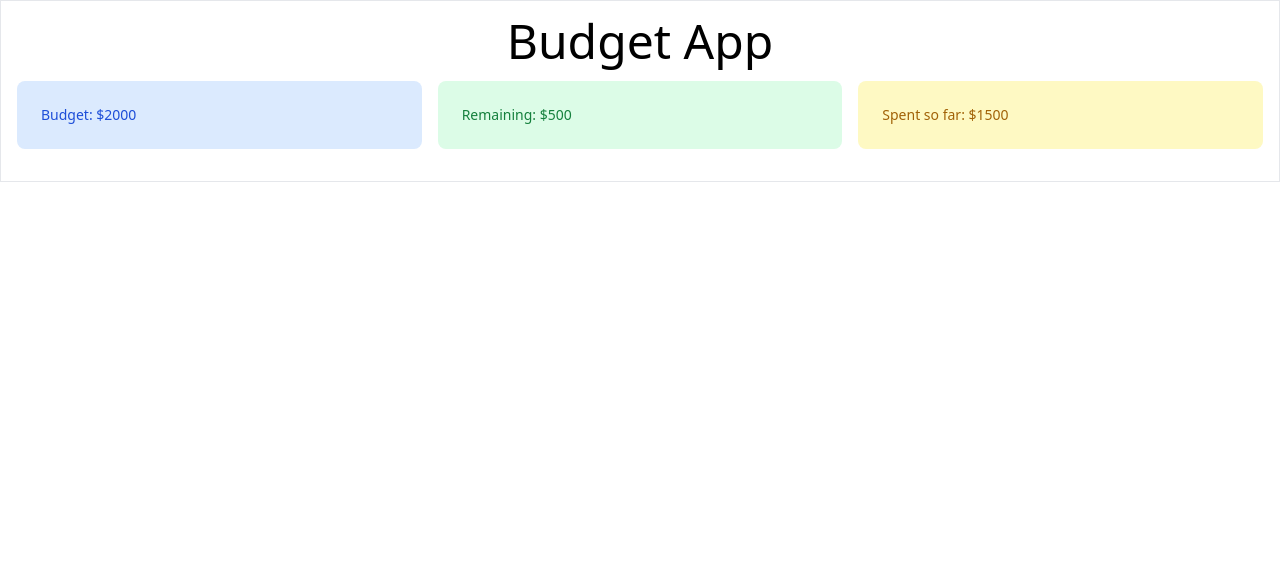
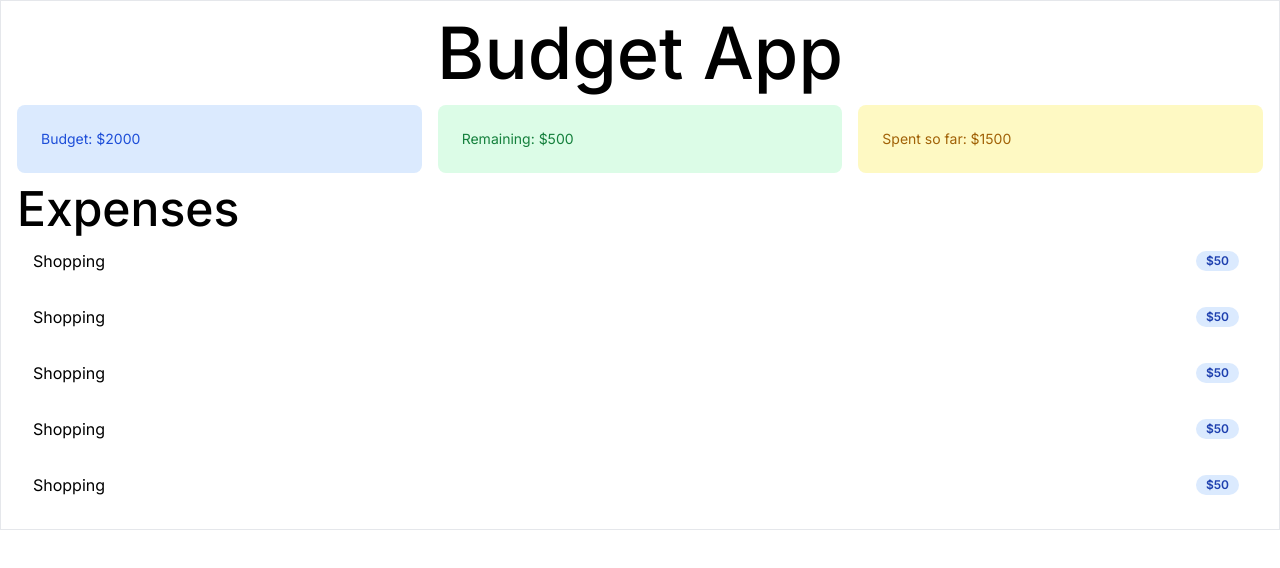
Before and after one commit to mateuszbialowas/BudgetApp-React, a React (Create React App) app: page / in a window 1280 px wide. Shown: the top 568 px of the page. Built offline with nearby package versions, Linux system fonts and the light colour scheme.

Commit message:
add ExpenseItem and ExpeseList

```diff
--- a/src/App.js
+++ b/src/App.js
@@ -3,16 +3,18 @@ import "./App.css";
 import Budget from "./components/Budget";
 import Remaining from "./components/Remaining";
 import ExpenseTotal from "./components/ExpenseTotal";
+import ExpenseList from "./components/ExpenseList";
 
 function App() {
   return (
     <div className="border container mx-auto p-4">
-      <h1 className="text-5xl text-center">Budget App</h1>
+      <h1 className="font-medium text-5xl md:text-7xl text-center">Budget App</h1>
       <div className="mt-4 grid grid-cols-1 lg:grid-cols-3 gap-4">
         <Budget />
         <Remaining />
         <ExpenseTotal />
       </div>
+      <ExpenseList/>
     </div>
   );
 }
--- a/src/components/Budget.jsx
+++ b/src/components/Budget.jsx
@@ -3,7 +3,7 @@ import React from "react";
 export default function Budget() {
   return (
     <div
-      className="bg-blue-100 rounded-lg p-6 mb-4 text-sm text-blue-700 dark:bg-blue-200 dark:text-blue-800"
+      className="bg-blue-100 rounded-lg p-6 text-sm text-blue-700 dark:bg-blue-200 dark:text-blue-800"
       role="alert"
     >Budget: $2000
     </div>
--- /dev/null
+++ b/src/components/ExpenseItem.jsx
@@ -0,0 +1,11 @@
+import React from "react";
+
+export default function ExpenseItem(props) {
+  const { id, name, cost } = props;
+  return (
+    <li className=" p-4 flex">
+      {name}
+      <span className="ml-auto bg-blue-100 text-blue-800 text-xs font-semibold mr-2 px-2.5 py-0.5 rounded-xl flex m-auto">{`$${cost}`}</span>
+    </li>
+  );
+}
--- /dev/null
+++ b/src/components/ExpenseList.jsx
@@ -0,0 +1,27 @@
+import React from "react";
+import ExpenseItem from "./ExpenseItem";
+
+export default function ExpenseList() {
+  const expenses = [
+    { id: 123123, name: "Shopping", cost: 50 },
+    { id: 1231234, name: "Shopping", cost: 50 },
+    { id: 1231235, name: "Shopping", cost: 50 },
+    { id: 1231236, name: "Shopping", cost: 50 },
+    { id: 1231237, name: "Shopping", cost: 50 },
+  ];
+  return (
+    <div>
+      <h2 className="mt-3 font-medium text-4xl md:text-5xl">Expenses</h2>
+      <ul>
+        {expenses.map((expense) => (
+          <ExpenseItem
+            key={expense.id}
+            id={expense.id}
+            name={expense.name}
+            cost={expense.cost}
+          ></ExpenseItem>
+        ))}
+      </ul>
+    </div>
+  );
+}
--- a/src/components/ExpenseTotal.jsx
+++ b/src/components/ExpenseTotal.jsx
@@ -3,7 +3,7 @@ import React from "react";
 export default function ExpenseTotal() {
   return (
     <div
-      className="bg-yellow-100 rounded-lg p-6 mb-4 text-sm text-yellow-700 dark:bg-yellow-200 dark:text-yellow-800"
+      className="bg-yellow-100 rounded-lg p-6 text-sm text-yellow-700 dark:bg-yellow-200 dark:text-yellow-800"
       role="alert"
     >
       Spent so far: $1500
--- a/src/components/Remaining.jsx
+++ b/src/components/Remaining.jsx
@@ -3,7 +3,7 @@ import React from "react";
 export default function Remaining() {
   return (
     <div
-      className="bg-green-100 rounded-lg p-6 mb-4 text-sm text-green-700 dark:bg-green-200 dark:text-green-800"
+      className="bg-green-100 rounded-lg p-6 text-sm text-green-700 dark:bg-green-200 dark:text-green-800"
       role="alert"
     >
       Remaining: $500
--- a/src/index.css
+++ b/src/index.css
@@ -1,4 +1,9 @@
 @import "./reset.css";
+@import url("https://fonts.googleapis.com/css2?family=Inter:wght@400;500;600&display=swap");
 @tailwind base;
 @tailwind components;
 @tailwind utilities;
+
+body {
+  font-family: "Inter", sans-serif;
+}
```
